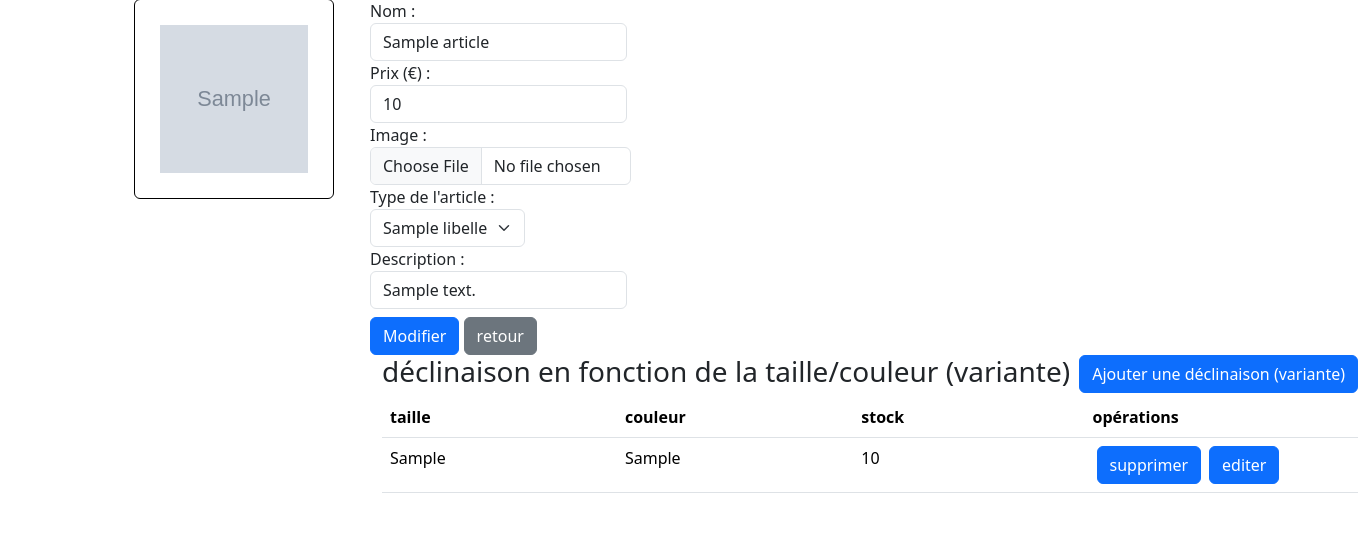
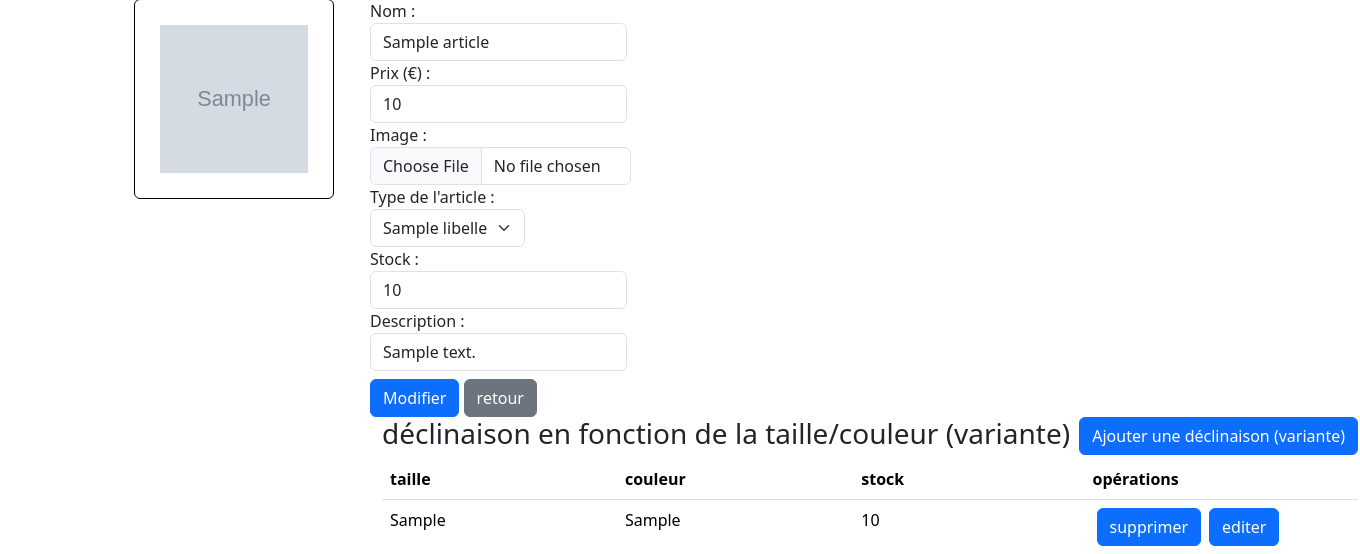
Before and after one commit to benjond/SAE-3-4-5, a Flask app: template templates/admin/article/edit_article.html in a window 1360 px wide. Shown: the part 159-713 px from the top of the page. Run offline with Flask 3, Linux system fonts and the light colour scheme; the template is opened without the code that fills it: most values are stand-ins (such as "Sample title", 1, 10 or a date in 2020); grey boxes marked "Sample" are stand-in pictures; some libraries are stand-ins or nearby versions.

Commit message:
Stock fonctionnel

```diff
--- a/templates/admin/article/edit_article.html
+++ b/templates/admin/article/edit_article.html
@@ -42,6 +42,9 @@ types_article : tableau de dictionnaires
                                  <option value="{{ type.id_type_article }}" {% if type.id_type_article == article.type_article_id %} selected {% endif %}> {{ type.libelle }}</option>
                             {% endfor %}
                         </select>
+                    </label>
+                    <label for="stock">Stock :
+                        <input name="stock" type="number" min="0" value="{{ article.stock }}" class="form-control">
                     </label>
                     <label for="description">Description :
                         <input name="description" type="text" value="{{ article.description }}" class="form-control">
```
